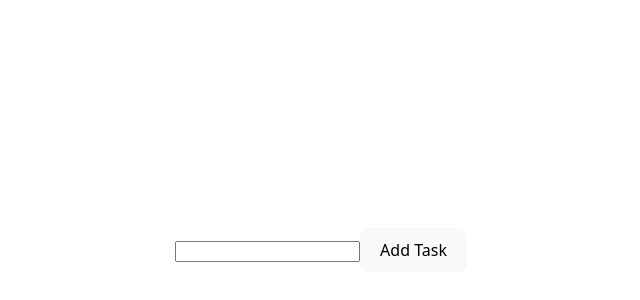
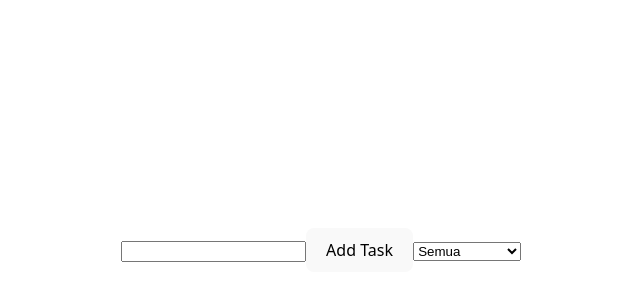
Before and after one commit to Zaki123434/32-pbk-uts-233510762, a Vue app: page / in a window 1280 px wide. Shown: the part 142-442 px from the top of the page, without its empty margins (319-959 px from the left). Built offline with nearby package versions, Linux system fonts and the light colour scheme.

Commit message:
filter data selesai, belum, semua

```diff
--- a/src/App.vue
+++ b/src/App.vue
@@ -1,8 +1,9 @@
 <script setup>
-import { ref } from 'vue';
+import { ref, computed } from 'vue';
 
 const tasks = ref([]);
 const newTask = ref('');
+const filter = ref('semua');
 
 const addTask = () => {
   if (newTask.value.trim() !== '') {
@@ -23,15 +24,29 @@ const toggleTask = (task) => {
   task.completed == !task.completed;
 }
 
+const filteredTasks = computed(() => {
+  if (filter.value === 'selesai') {
+    return tasks.value.filter(task => task.completed);
+  } else if (filter.value === 'belum selesai') {
+    return tasks.value.filter(task => !task.completed);
+  } else {
+    return tasks.value;
+  }
+});
+
 </script>
 
 <template>
   <div>
     <input type="text" v-model="newTask" @keyup.enter="addTask">
     <button @click="addTask">Add Task</button>
-
+    <select v-model="filter">
+      <option value="semua">Semua</option>
+      <option value="selesai">Selesai</option>
+      <option value="belum selesai">Belum Selesai</option>
+    </select>
     <ul>
-      <li v-for="task in tasks" :key="task.id">
+      <li v-for="task in filteredTasks" :key="task.id">
         <input type="checkbox" v-model="task.completed" @change="toggleTask(task)">
         {{ task.text }}
         <button @click="removeTask(task)">Remove</button>
```
